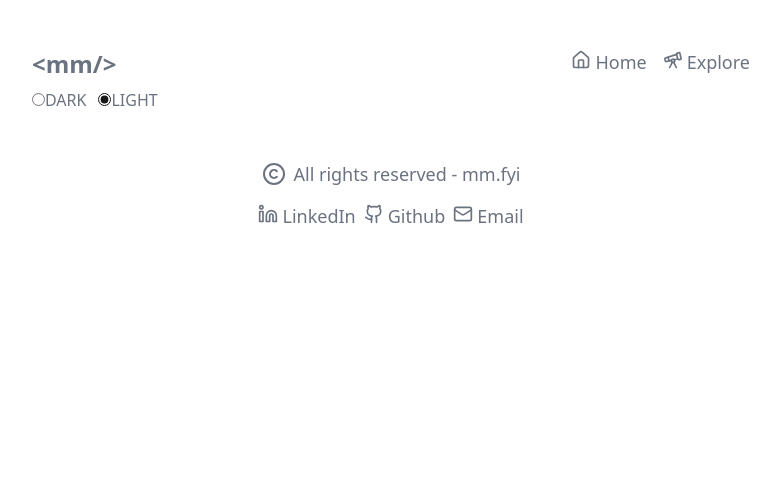
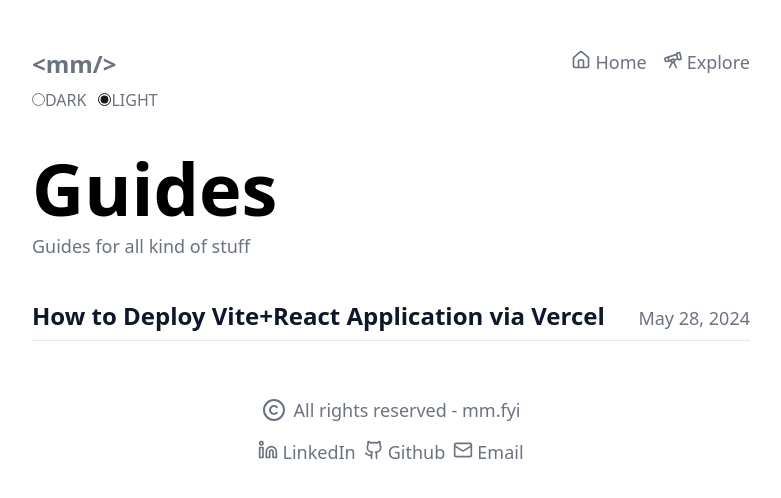
Before and after one commit to Mahib09/Blog_Site, a React (Vite) app: page /Guides in a window 1280 px wide. Shown: the top 498 px of the page, without its empty margins (249-1030 px from the left). Built offline with nearby package versions, Linux system fonts and the light colour scheme; the HTML template or start-up script is replaced by a standard one.

Commit message:
Guides Group made

```diff
--- a/src/App.jsx
+++ b/src/App.jsx
@@ -9,6 +9,8 @@ import { Whythissite } from "./Pages/AllBlogs/Whythissite.jsx";
 import { Assets } from "./Pages/AllBlogs/Assetstouse.jsx";
 import { JCCard } from "./Pages/AllBlogs/Components/EthanChngCard.jsx";
 import Components from "./Pages/PageGroups/Components.jsx";
+import HowToDeployOnVercel from "./Pages/AllBlogs/Guides/HowToDeployOnVercel.jsx";
+import Guides from "./Pages/PageGroups/Guides.jsx";
 function App() {
   return (
     <>
@@ -21,11 +23,16 @@ function App() {
 
         {/* groups */}
         <Route path="/Components" element={<Components />}></Route>
+        <Route path="/Guides" element={<Guides />}></Route>
 
         {/* pages */}
         <Route path="/Whythissite" element={<Whythissite />}></Route>
         <Route path="/ReactAssetstouse" element={<Assets />}></Route>
         <Route path="/Components/JCCard" element={<JCCard />}></Route>
+        <Route
+          path="/Guides/DeployViteReactAppToVercel"
+          element={<HowToDeployOnVercel />}
+        ></Route>
       </Routes>
       <Footer />
     </>
--- /dev/null
+++ b/src/Pages/AllBlogs/Guides/HowToDeployOnVercel.jsx
@@ -0,0 +1,3 @@
+export default function HowToDeployOnVercel() {
+  return <div></div>;
+}
--- a/src/Pages/Main/Explore.jsx
+++ b/src/Pages/Main/Explore.jsx
@@ -18,7 +18,7 @@ export function Explore() {
         <Link to="/">
           <TagButton name="Assets"></TagButton>
         </Link>
-        <Link to="/">
+        <Link to="/Guides">
           <TagButton name="Guides"></TagButton>
         </Link>
         <Link to="/">
--- /dev/null
+++ b/src/Pages/PageGroups/Guides.jsx
@@ -0,0 +1,22 @@
+import pages from "../../pages.json";
+import { TitleCard } from "../../components/TitleCard";
+export default function Guides() {
+  return (
+    <div className="container">
+      <h1>Guides</h1>
+      <p className="subtitle">Guides for all kind of stuff</p>
+      {pages
+        .filter((page) => page.group.name === "guides")
+        .map((page) => {
+          return (
+            <TitleCard
+              key={page.id}
+              title={page.title}
+              dateCreated={page.dateCreated}
+              to={page.to}
+            />
+          );
+        })}
+    </div>
+  );
+}
--- a/src/pages.json
+++ b/src/pages.json
@@ -1,4 +1,11 @@
 [
+  {
+    "id": "4",
+    "title": "How to Deploy Vite+React Application via Vercel",
+    "dateCreated": "May 28, 2024",
+    "to": "/Guides/DeployViteReactAppToVercel",
+    "group": { "name": "guides", "groupLink": "/guides" }
+  },
   {
     "id": "3",
     "title": "Ethan Chang's Simple Card Component",
```
